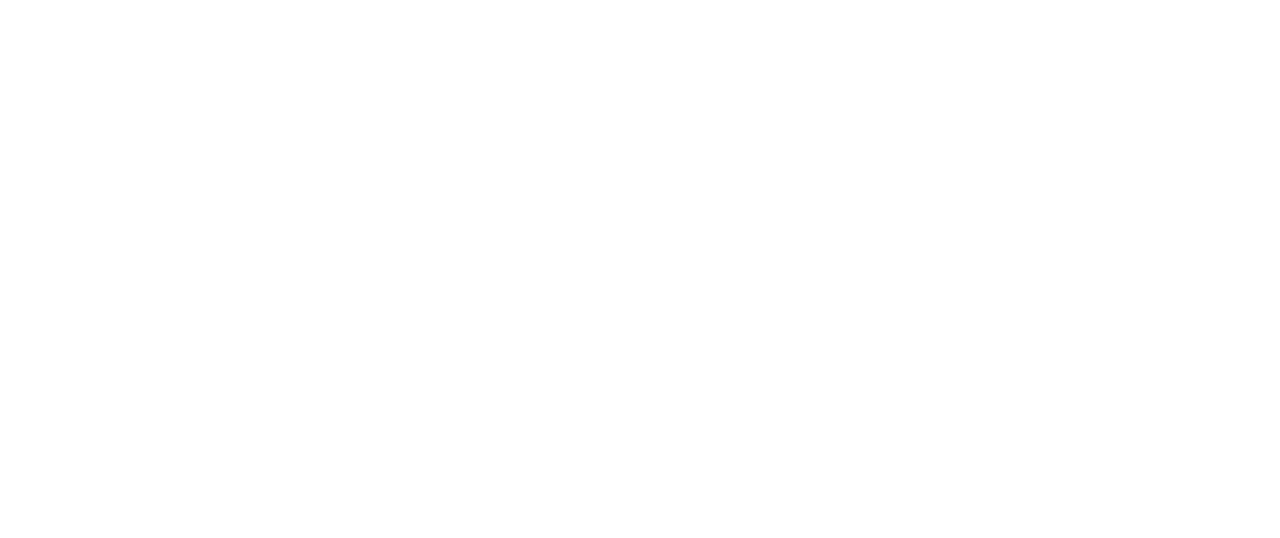
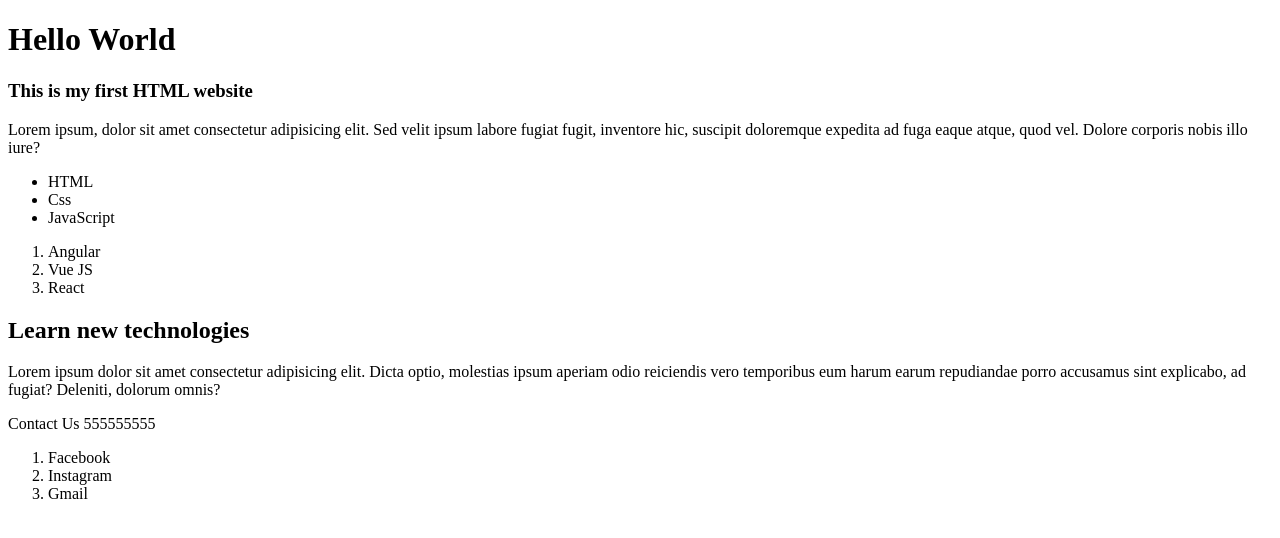
Before and after one commit to ekachemia/Html_1, a plain HTML site: page index.html in a window 1280 px wide. Drawn offline with Linux system fonts and the light colour scheme.

Commit message:
add content in index.html file

```diff
--- a/index.html
+++ b/index.html
@@ -7,6 +7,36 @@
     <title>Document</title>
 </head>
 <body>
+    <header>
+        <h1>Hello World</h1>
+    </header>
+    <section>
+        <h3>This is my first HTML website</h3>
+        <p>Lorem ipsum, dolor sit amet consectetur adipisicing elit. Sed velit ipsum labore fugiat fugit, inventore hic,
+            suscipit doloremque expedita ad fuga eaque atque, quod vel. Dolore corporis nobis illo iure?</p>
+        <ul>
+            <li>HTML</li>
+            <li>Css</li>
+            <li>JavaScript</li>
+        </ul>
+        <ol>
+            <li>Angular</li>
+            <li>Vue JS</li>
+            <li>React</li>
+        </ol>
+        <h2>Learn new technologies</h2>
+        <p>Lorem ipsum dolor sit amet consectetur adipisicing elit. Dicta optio, molestias ipsum aperiam odio reiciendis
+            vero temporibus eum harum earum repudiandae porro accusamus sint explicabo, ad fugiat? Deleniti, dolorum
+            omnis?</p>
+    </section>
+    <footer>
+        <span>Contact Us 555555555</span>
+        <ol>
+            <li>Facebook</li>
+            <li>Instagram</li>
+            <li>Gmail</li>
+        </ol>
+    </footer>
 
 </body>
 </html>
```
